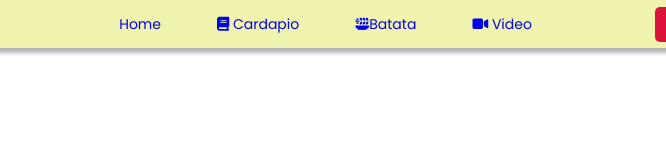
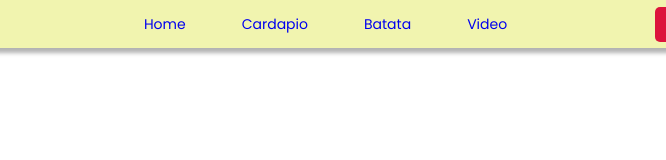
Before and after one commit to carlospph/texas-burguer, a plain HTML site: page home.html in a window 1280 px wide. Shown: the full height of the page, 381-1047 px from the left. Drawn offline with Linux system fonts and the light colour scheme.

Commit message:
Update home.html

```diff
--- a/home.html
+++ b/home.html
@@ -36,14 +36,14 @@
             home
             </a></li>
           <li><a class="nav-link" href="#cardapio">
-            <i class="fa-solid fa-book"></i>
+            <i class="fa-solid fa-book icone__link__mobile"></i>
             cardapio
             </a></li>
           <li><a class="nav-link" href="#batata-refrigerante">
-            <i class="fa-solid fa-plate-wheat"></i>batata
+            <i class="fa-solid fa-plate-wheat icone__link__mobile"></i>batata
             </a></li>
           <li><a class="nav-link" href="#video">
-            <i class="fa-solid fa-video"></i>
+            <i class="fa-solid fa-video icone__link__mobile"></i>
             video</a></li>
         </ul>
       </div>
```
